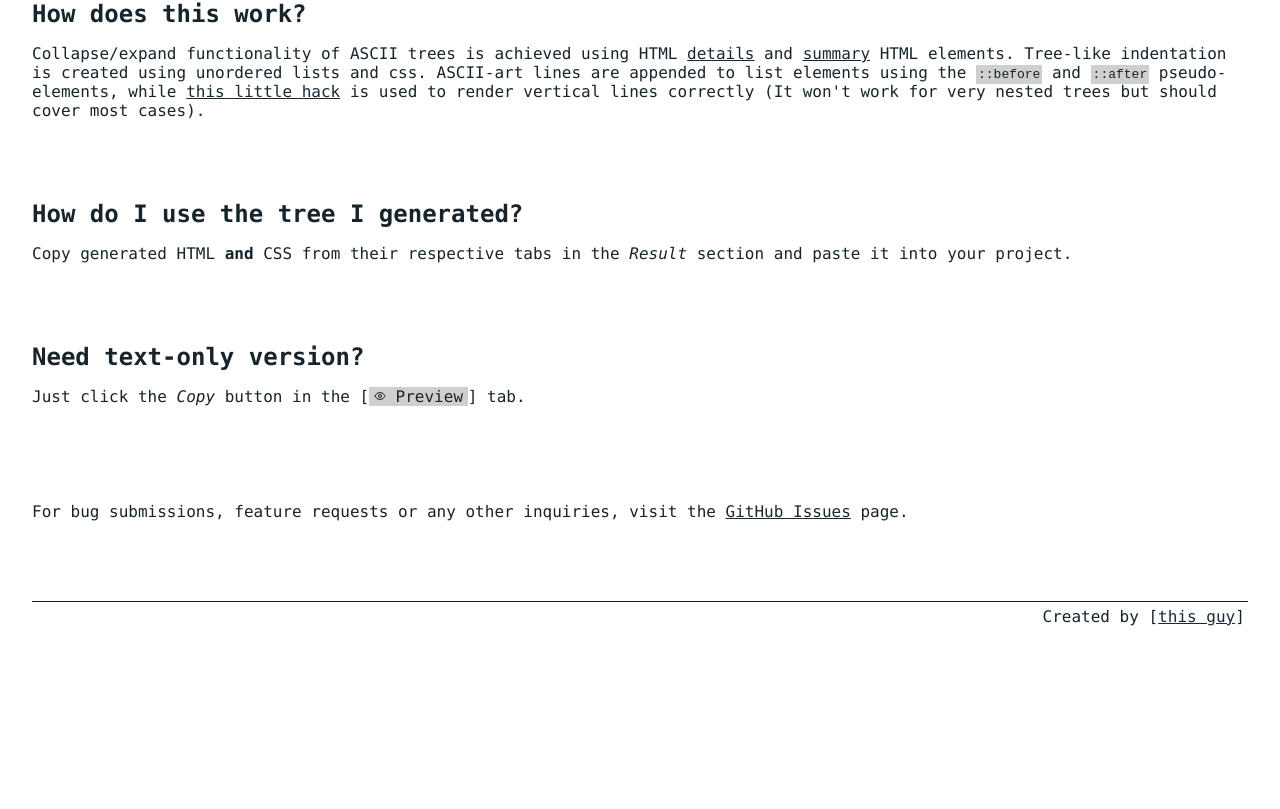
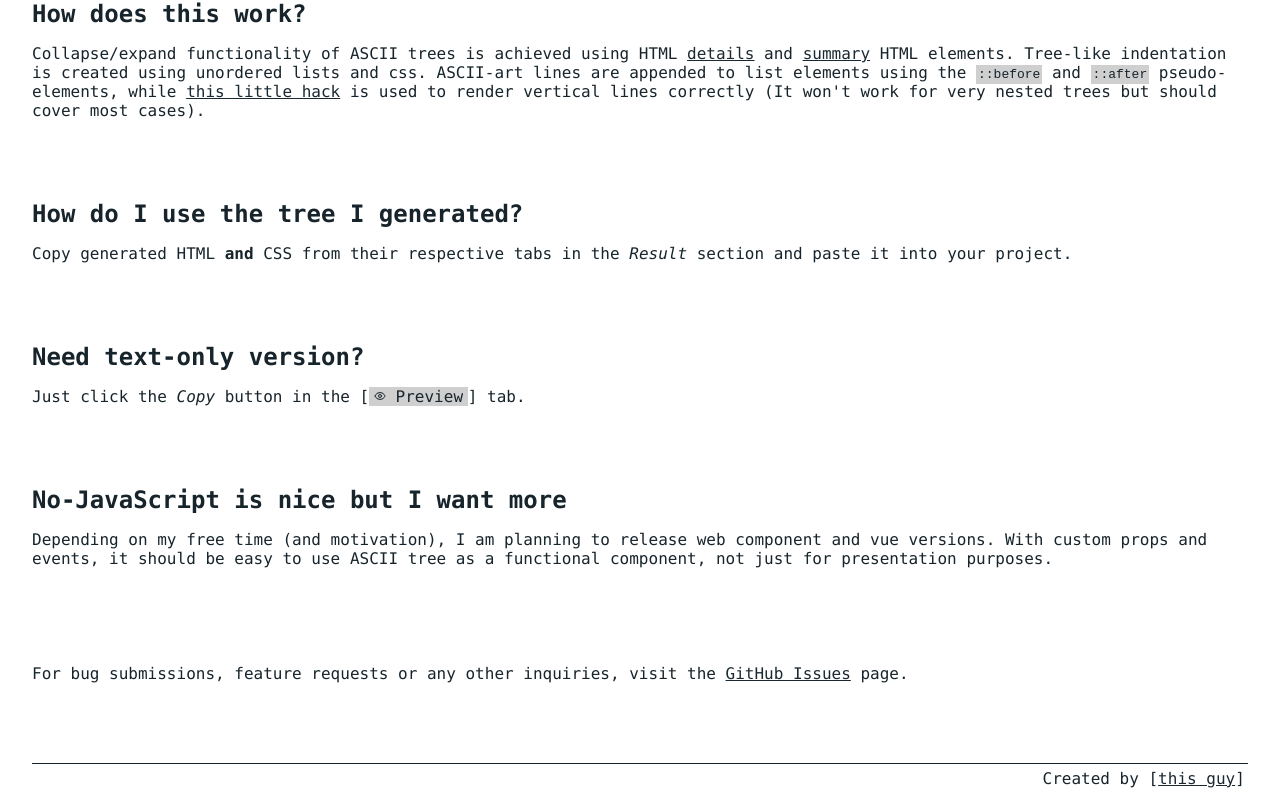
Before and after one commit to MiloradFilipovic/interactive-ascii-tree-demo, a Vue app: page / in a window 1280 px wide. Shown: the part 677-1486 px from the top of the page. Before the commit the page ends 1324 px from the top, so only its background shows below. Built offline with nearby package versions, Linux system fonts and the light colour scheme.

Commit message:
📚 Adding one more section to home page

```diff
--- a/src/App.vue
+++ b/src/App.vue
@@ -46,6 +46,13 @@ useHighlightTheme()
       <section>
         <h2>Need text-only version?</h2>
         <p>Just click the <i>Copy</i> button in the [<span :class="$style.tab"><Eye :size="12" /> Preview</span>] tab.</p>
+      </section>
+      <section>
+        <h2>No-JavaScript is nice but I want more</h2>
+        <p>
+          Depending on my free time (and motivation), I am planning to release web component and vue versions.
+          With custom props and events, it should be easy to use ASCII tree as a functional component, not just for presentation purposes.
+        </p>
       </section>
       <section>
         <p>For bug submissions, feature requests or any other inquiries, visit the <a href="https://github.com/MiloradFilipovic/interactive-ascii-tree-generator/issues" target="_blank">GitHub Issues</a> page.</p>
```
